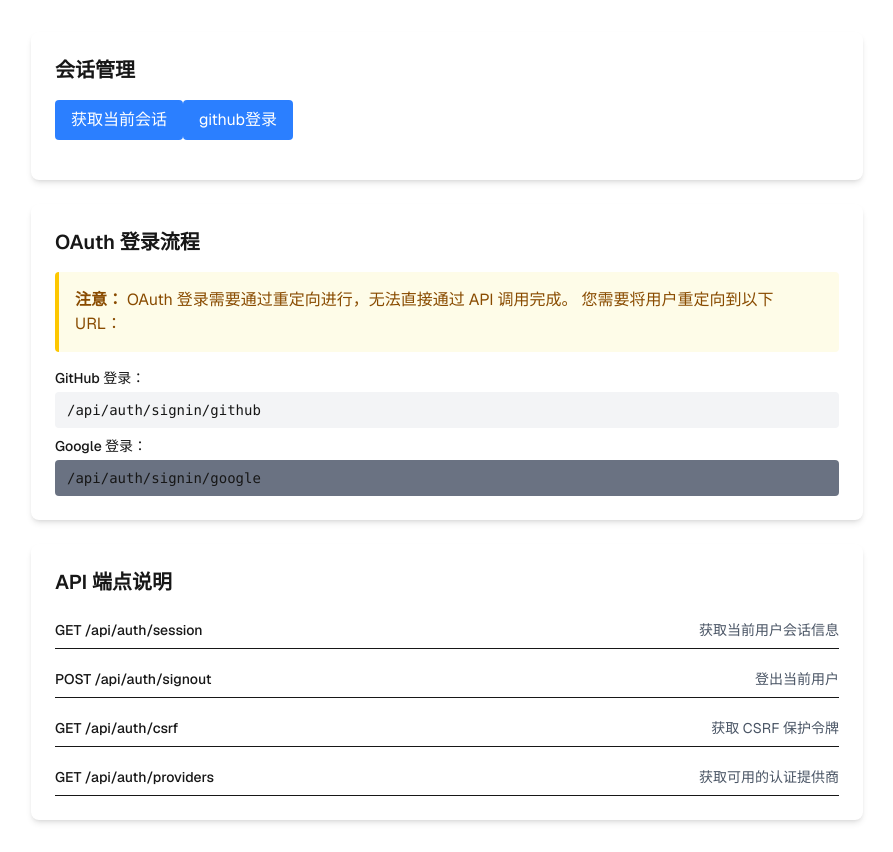
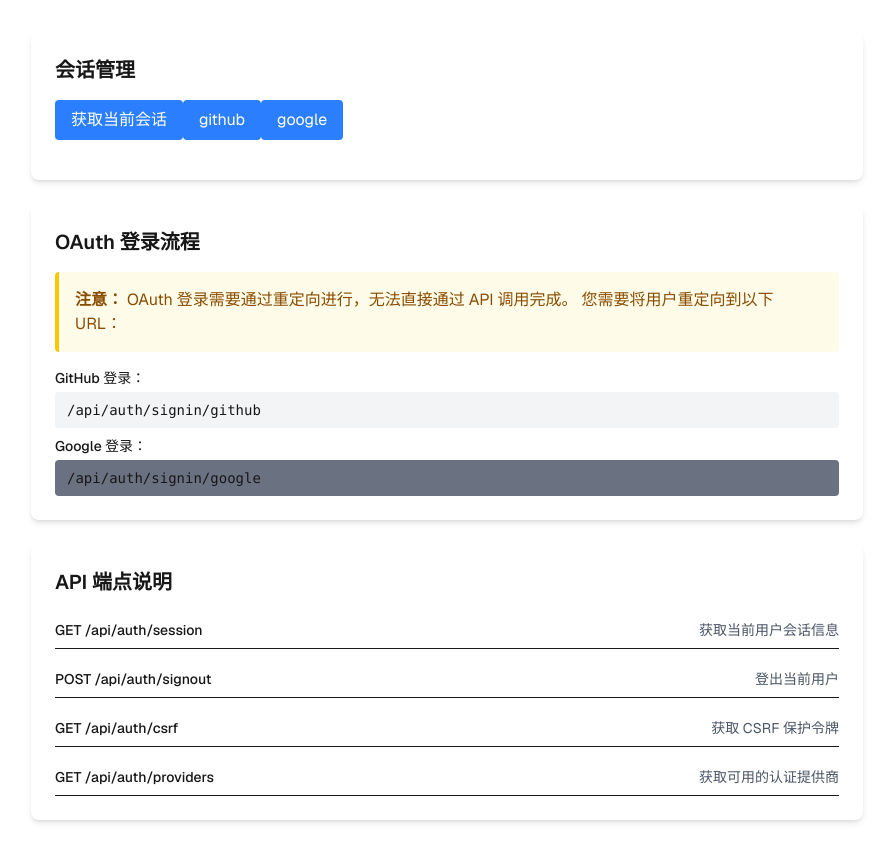
Before and after one commit to lizifa/next-auth-demo, a Next.js app: page /api-example in a window 1280 px wide. Shown: the whole page, without its empty margins (193-1086 px from the left). Built offline with nearby package versions, Linux system fonts and the light colour scheme; no server answers.

Commit message:
feat: test

```diff
--- a/app/api-example/page.tsx
+++ b/app/api-example/page.tsx
@@ -55,7 +55,15 @@ export default function ApiExample() {
               disabled={loading}
               className="bg-blue-500 hover:bg-blue-600 disabled:bg-gray-400 text-white px-4 py-2 rounded"
             >
-              {loading ? '获取中...' : 'github登录'}
+              github
+            </button>
+
+            <button
+              onClick={() => signIn('google')}
+              disabled={loading}
+              className="bg-blue-500 hover:bg-blue-600 disabled:bg-gray-400 text-white px-4 py-2 rounded"
+            >
+              google
             </button>
 
             {sessionInfo && (
```
Also changed, not shown: 2 other files (tests, documents, lock files or other folders).
